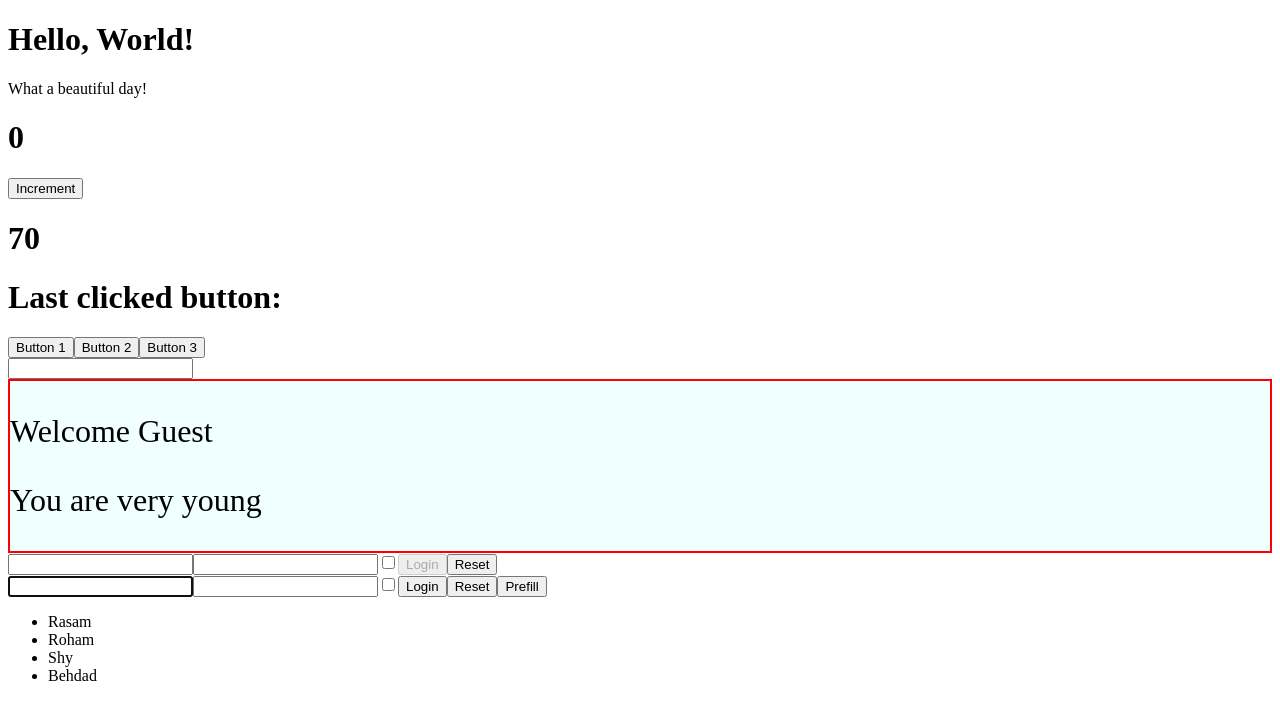
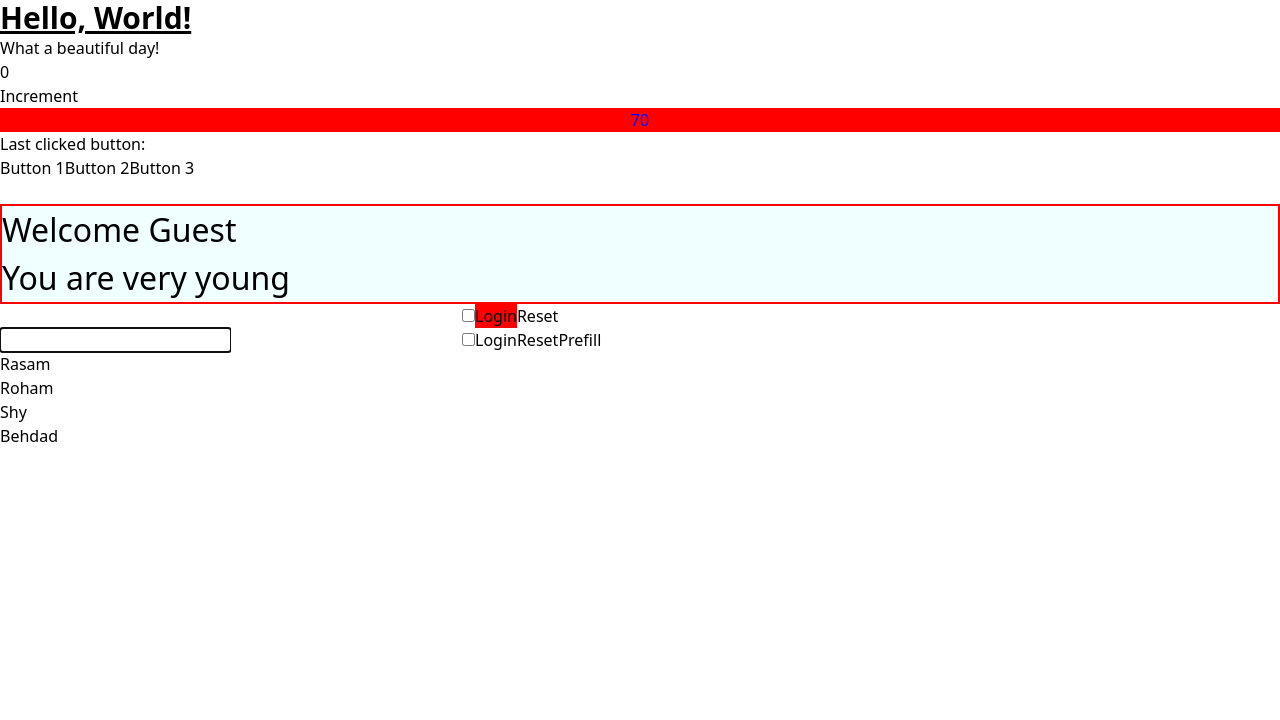
Before and after one commit to cyberRasam/React-exercises-Develhope, a React (Create React App) app in the folder my-app/: page / in a window 1280 px wide. Shown: the top 720 px of the page. Built offline with nearby package versions, Linux system fonts and the light colour scheme.

Commit message:
exc done

```diff
--- a/my-app/package.json
+++ b/my-app/package.json
@@ -34,5 +34,8 @@
       "last 1 firefox version",
       "last 1 safari version"
     ]
+  },
+  "devDependencies": {
+    "tailwindcss": "^3.3.0"
   }
 }
--- a/my-app/src/components/Counter.jsx
+++ b/my-app/src/components/Counter.jsx
@@ -32,7 +32,7 @@ export class Counter extends React.Component {
 
   render() {
     return (
-      <div>
+      <div style={{backgroundColor: "red" , color: "blue", textAlign: "center"}}>
         <h1>
           <CounterDisplay count={this.state.count}></CounterDisplay>
         </h1>
--- a/my-app/src/components/Hello.jsx
+++ b/my-app/src/components/Hello.jsx
@@ -5,7 +5,7 @@ export class Hello extends React.Component {
   render() {
     return (
       <div>
-        <h1>Hello, World!</h1>
+        <h1 className="text-3xl font-bold underline">Hello, World!</h1>
         <Message />
       </div>
     );
--- a/my-app/src/components/Login.jsx
+++ b/my-app/src/components/Login.jsx
@@ -36,14 +36,16 @@ export class Login extends Component {
   render() {
     const {username, password} = this.state;
     const isDisabled = !username || !password;
-
+    const myStyle = {
+      backgroundColor : this.state.password.length >= 8 ? "green" : "red"
+    }
     return (
       <div className='login'>
 
         <input type="text" name="username" onChange={this.handleChange} value={this.state.username}/>
         <input type="password" name="password" onChange={this.handleChange} value={this.state.password}/>
         <input type="checkbox"  name="remember" onChange={this.handleChange} checked={this.state.remember}/>
-        <button onLogin={this.clickHandler} disabled={isDisabled}>Login</button>
+        <button style={myStyle} onLogin={this.clickHandler} disabled={isDisabled}>Login</button>
         <button type="reset" onClick={this.handleReset}>Reset</button>
       </div>
     )
--- a/my-app/src/index.css
+++ b/my-app/src/index.css
@@ -1,3 +1,7 @@
+@tailwind base;
+@tailwind components;
+@tailwind utilities;
+
 .welcome {
     border: 2px solid red;
     background-color: azure;
--- /dev/null
+++ b/my-app/tailwind.config.js
@@ -0,0 +1,8 @@
+/** @type {import('tailwindcss').Config} */
+module.exports = {
+  content: ["./src/**/*.{js,jsx,ts,tsx}"],
+  theme: {
+    extend: {},
+  },
+  plugins: [],
+}
```
Also changed, not shown: 1 other file (tests, documents, lock files or other folders).
